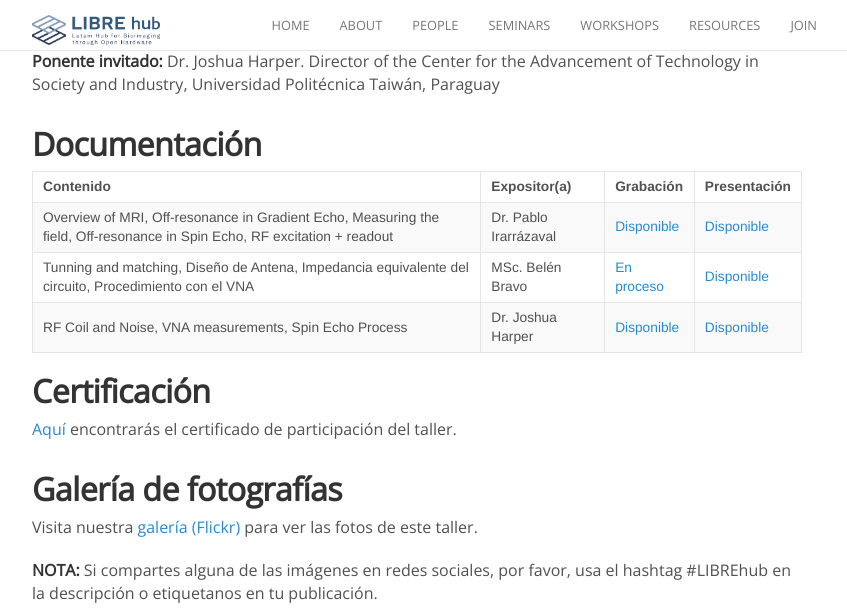
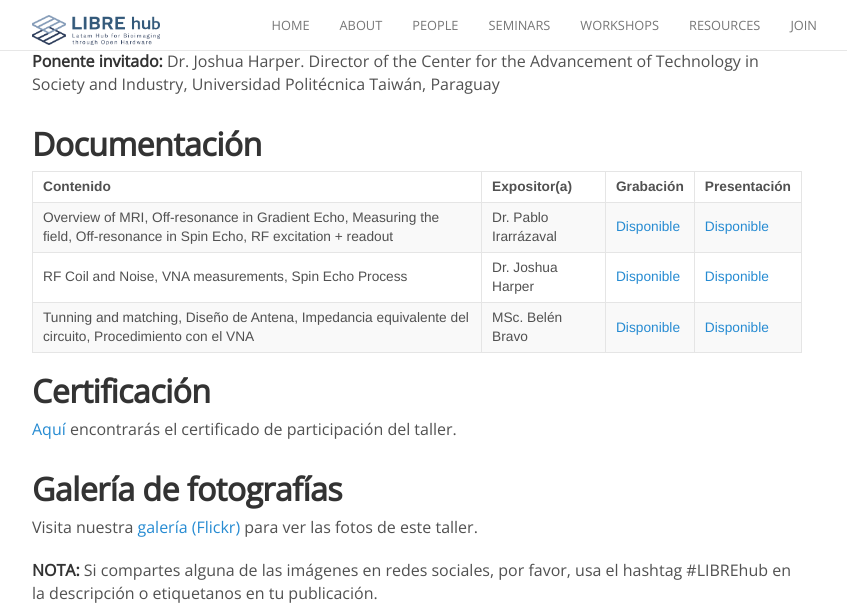
Before and after one commit to LIBREhub/LIBREhub.github.io, a Jekyll site: the page built from _posts/2025-07-04-spin-echo-ws.md, in a window 1280 px wide and 900 px high, scrolled down 1079 px, cut to the strip 0-613 px from the top of the window. Shown: the whole strip, without its empty margins (223-1070 px from the left). Built offline with Jekyll 4.4.1, drawn with Linux system fonts in a browser that asks for light colours; nearby versions of some CDN libraries.

Commit message:
Update workshop post

```diff
--- a/_posts/2025-07-04-spin-echo-ws.md
+++ b/_posts/2025-07-04-spin-echo-ws.md
@@ -71,8 +71,8 @@ Este evento fue organizado por LIBRE hub y se realizó de manera presencial en l
 | Contenido         | Expositor(a) | Grabación | Presentación  |
 |-------------------|-------|-----------|----------|
 | Overview of MRI, Off-resonance in Gradient Echo, Measuring the field, Off-resonance in Spin Echo, RF excitation + readout|Dr. Pablo Irarrázaval| [Disponible](https://youtu.be/n_b22riN4oQ?feature=shared) | [Disponible](https://drive.google.com/drive/folders/1Iea1H1OBMr-_uDRgMk7PrL4dZOyOEJoz)|
-|Tunning and matching, Diseño de Antena, Impedancia equivalente del circuito, Procedimiento con el VNA| MSc. Belén Bravo| [En proceso](https://www.youtube.com/@librehub) | [Disponible](https://drive.google.com/drive/folders/1Iea1H1OBMr-_uDRgMk7PrL4dZOyOEJoz)|
 |RF Coil and Noise, VNA measurements, Spin Echo Process| Dr. Joshua Harper| [Disponible](https://youtu.be/srZ1qL2F2_s?feature=shared) | [Disponible](https://drive.google.com/drive/folders/1Iea1H1OBMr-_uDRgMk7PrL4dZOyOEJoz)|
+|Tunning and matching, Diseño de Antena, Impedancia equivalente del circuito, Procedimiento con el VNA| MSc. Belén Bravo| [Disponible](https://youtu.be/QB0EaNfx1R4?feature=shared) | [Disponible](https://drive.google.com/drive/folders/1Iea1H1OBMr-_uDRgMk7PrL4dZOyOEJoz)|
 
 ## Certificación
 [Aquí](/certificates/SpinEcho_2025/) encontrarás el certificado de participación del taller.
```
